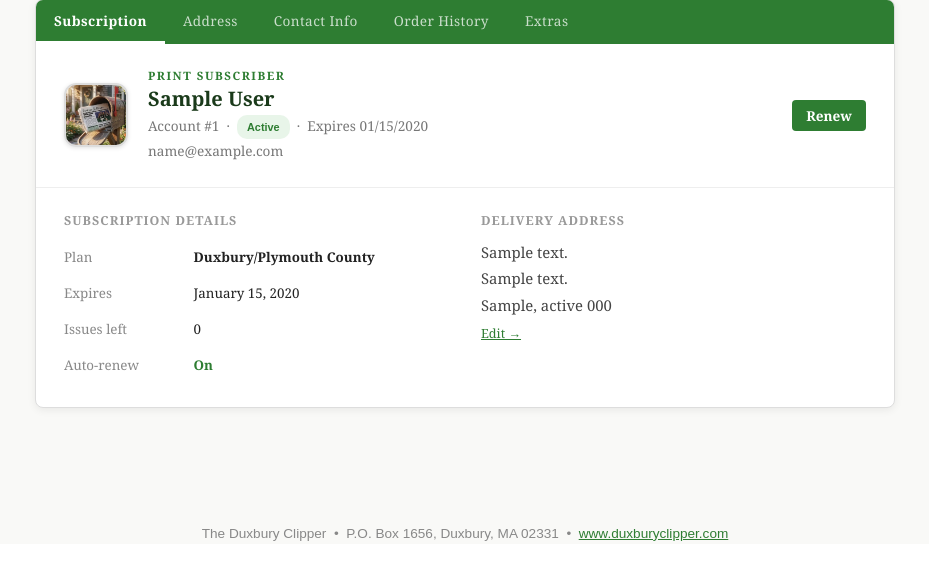
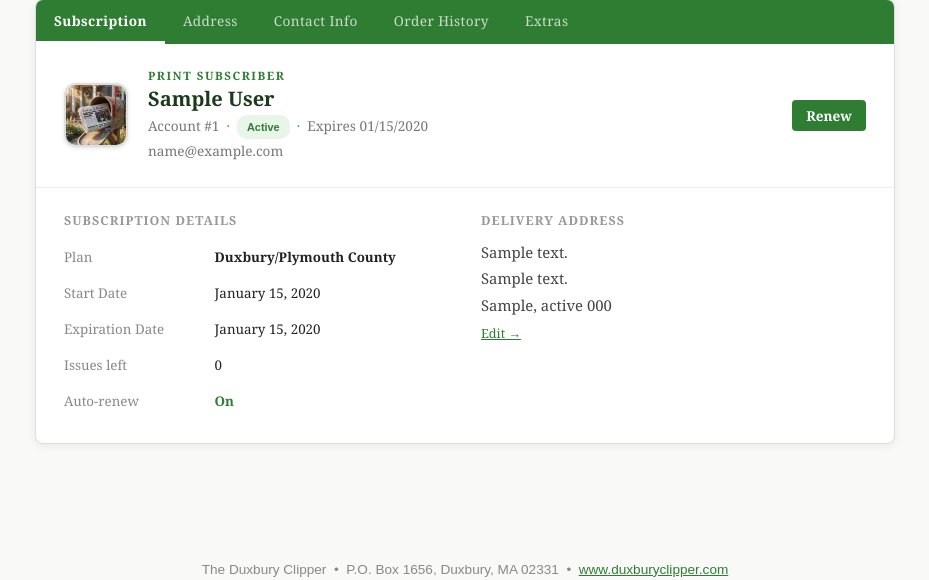
Before and after one commit to clipper-circ/clipper-circ, a Flask app: page /account in a window 1280 px wide. Shown: the part 500-1080 px from the top of the page, without its empty margins (175-1104 px from the left). Before the commit the page ends 1041 px from the top, so only its background shows below. Run offline with Flask 3, Linux system fonts and the light colour scheme; the visitor is signed in with stand-in values (Sample User, id 1); tables that the repository leaves empty hold one stand-in row (values such as "Sample post"); some libraries are stand-ins or nearby versions.

Commit message:
Add Start Date and Expiration Date to subscription details

```diff
--- a/portal/templates/account.html
+++ b/portal/templates/account.html
@@ -100,7 +100,8 @@
         <div style="font-size:0.78em;font-weight:700;color:#999;text-transform:uppercase;letter-spacing:1px;margin-bottom:10px;">Subscription Details</div>
         <table style="font-size:0.93em;">
           <tr><td style="color:#888;padding:5px 0;border:none;padding-right:16px;">Plan</td><td style="border:none;font-weight:700;">{{ plan_label }}</td></tr>
-          <tr><td style="color:#888;padding:5px 0;border:none;padding-right:16px;">Expires</td><td style="border:none;">{{ subscriber.expiration_date.strftime('%B %d, %Y') if subscriber.expiration_date else '—' }}</td></tr>
+          <tr><td style="color:#888;padding:5px 0;border:none;padding-right:16px;">Start Date</td><td style="border:none;">{{ subscriber.start_date.strftime('%B %d, %Y') if subscriber.start_date else '—' }}</td></tr>
+          <tr><td style="color:#888;padding:5px 0;border:none;padding-right:16px;">Expiration Date</td><td style="border:none;">{{ subscriber.expiration_date.strftime('%B %d, %Y') if subscriber.expiration_date else '—' }}</td></tr>
           <tr><td style="color:#888;padding:5px 0;border:none;padding-right:16px;">Issues left</td><td style="border:none;">{{ issues_left }}</td></tr>
           <tr><td style="color:#888;padding:5px 0;border:none;padding-right:16px;">Auto-renew</td>
               <td style="border:none;">
```
